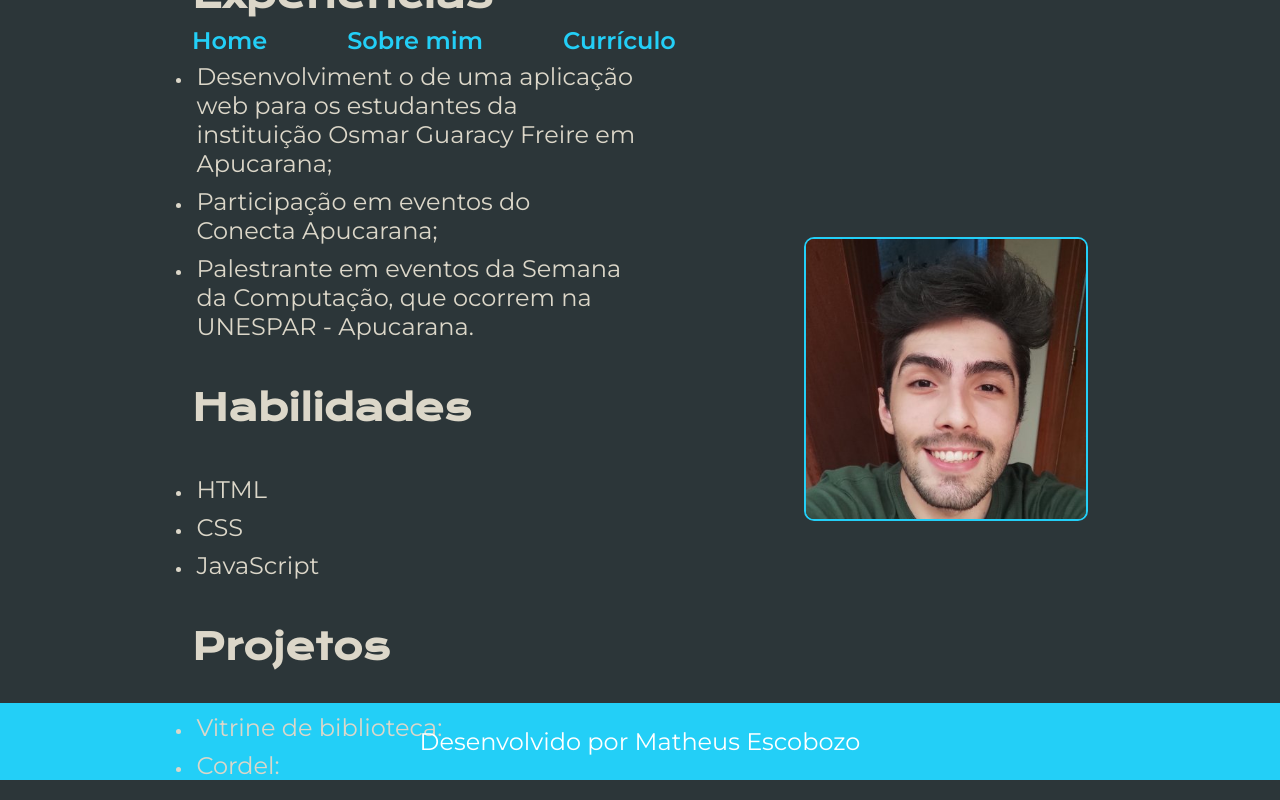
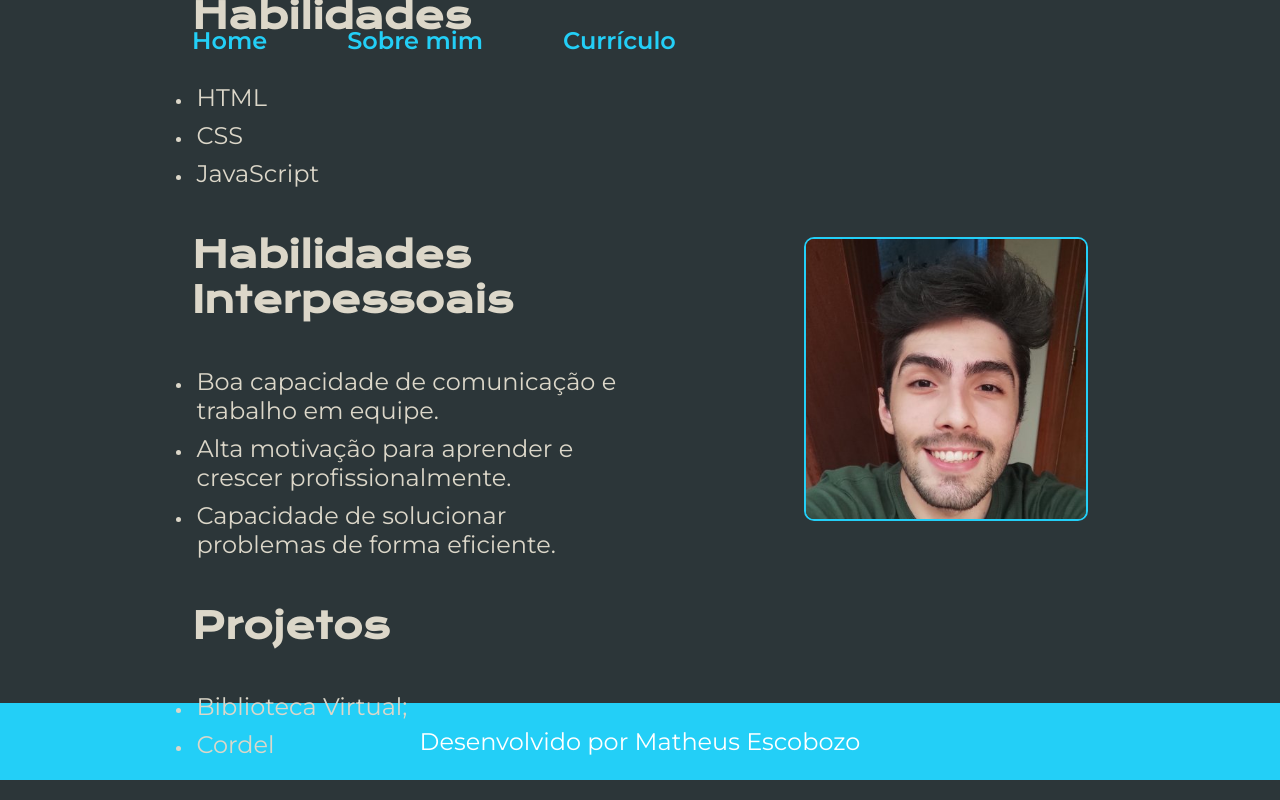
Before and after one commit to matheuscobz/projeto-portfolio, a plain HTML site: page curriculo.html in a window 1280 px wide. Drawn offline with nearby package versions, Linux system fonts and the light colour scheme.

Commit message:
Some changes

```diff
--- a/curriculo.html
+++ b/curriculo.html
@@ -17,44 +17,50 @@
     </header>
     <main class="container">
         <section class="container__conteudo">
-            <h2 class="container__conteudo__titulo">Experiências</h2>
+            <h2 class="container__conteudo__titulo">Habilidades</h2>
                 <ul>
                     <li class="container__conteudo__lista">
                         <p class="container__conteudo__paragrafo">
-                            Desenvolviment    o de uma aplicação web para os estudantes da instituição Osmar Guaracy Freire em Apucarana;
+                            HTML
                         </p>
                     </li>
                     <li class="container__conteudo__lista">
                         <p class="container__conteudo__paragrafo">
-                            Participação em eventos do Conecta Apucarana;
+                            CSS
                         </p>
                     </li>
                     <li class="container__conteudo__lista">
                         <p class="container__conteudo__paragrafo">
-                            Palestrante em eventos da Semana da Computação, que ocorrem na UNESPAR - Apucarana.
+                            JavaScript
                         </p>
                     </li>
                 </ul>
-            <h2 class="container__conteudo__titulo">Habilidades</h2>
+            <h2 class="container__conteudo__titulo">Habilidades Interpessoais</h2>
             <ul>
                 <li class="container__conteudo__lista">
-                        <p class="container__conteudo__paragrafo">HTML</p>
+                    <p class="container__conteudo__paragrafo">
+                        Boa capacidade de comunicação e trabalho em equipe.
+                    </p>
                 </li>
                 <li class="container__conteudo__lista">
-                        <p class="container__conteudo__paragrafo">CSS</p>
+                    <p class="container__conteudo__paragrafo">
+                        Alta motivação para aprender e crescer profissionalmente.
+                    </p>
                 </li>
                 <li class="container__conteudo__lista">
-                        <p class="container__conteudo__paragrafo">JavaScript</p>
+                    <p class="container__conteudo__paragrafo">
+                        Capacidade de solucionar problemas de forma eficiente.
+                    </p>
                 </li>
             </ul>
             <h2 class="container__conteudo__titulo">Projetos</h2>
             <ul>
                 <li class="container__conteudo__lista">
-                    <p class="container__conteudo__paragrafo">Vitrine de biblioteca:
+                    <p class="container__conteudo__paragrafo"><a class="container__conteudo__links" href="https://matheuscobz.github.io/biblioteca-virtual/" >Biblioteca Virtual</a>;
                     </p>
                 </li>
                 <li class="container__conteudo__lista">
-                    <p class="container__conteudo__paragrafo">Cordel:
+                    <p class="container__conteudo__paragrafo"><a class="container__conteudo__links" href="https://matheuscobz.github.io/projeto-cordel/">Cordel</a>
                 </li>
 
             </ul>
--- a/styles/style.css
+++ b/styles/style.css
@@ -63,6 +63,14 @@ main{
 .container__conteudo__titulo{
     font-size: 2.25rem;
     font-family: var(--fonte-secundaria), sans-serif;
+}
+.container__conteudo__links{
+    text-decoration: none;
+    color: var(--cor-secundaria);
+}
+
+.container__conteudo__links:hover{
+    text-decoration: underline;
 }
 
 .titulo-destaque{
```
Lines whose indentation alone changed are shown as unchanged.
